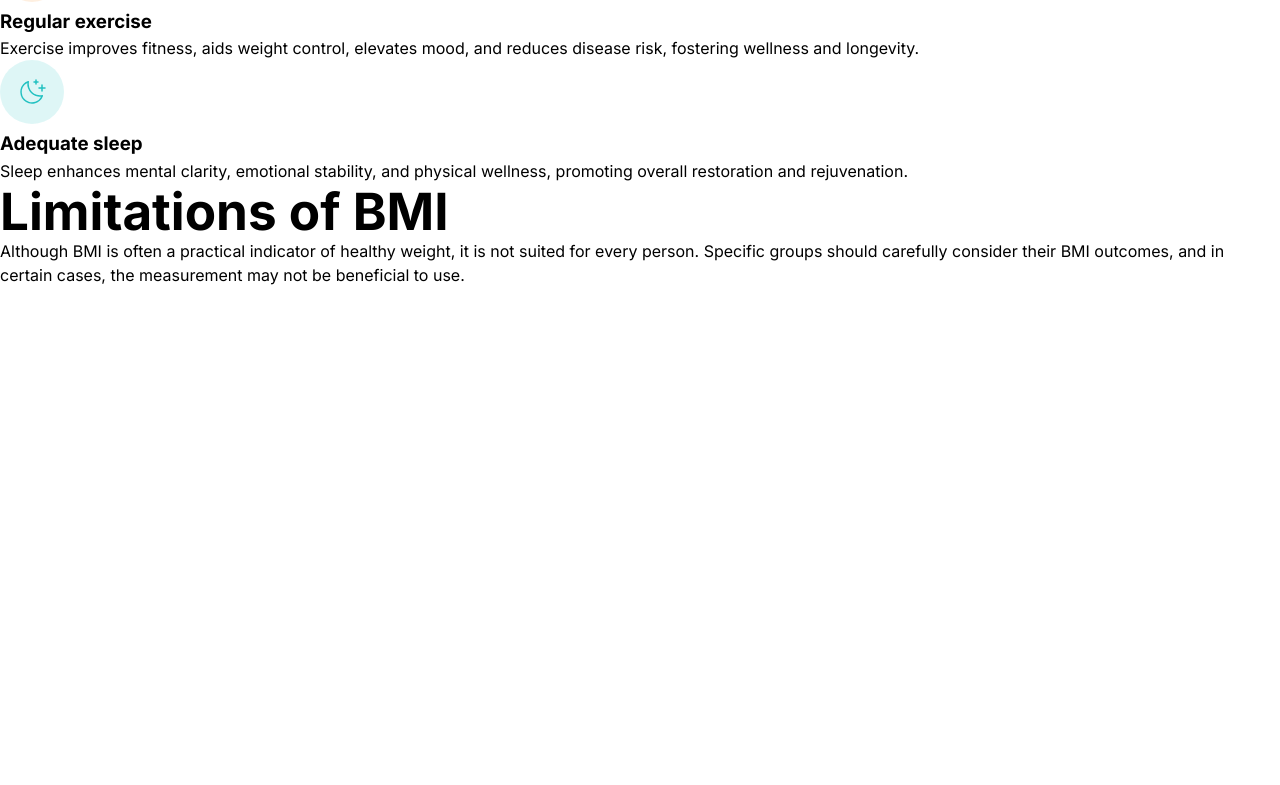
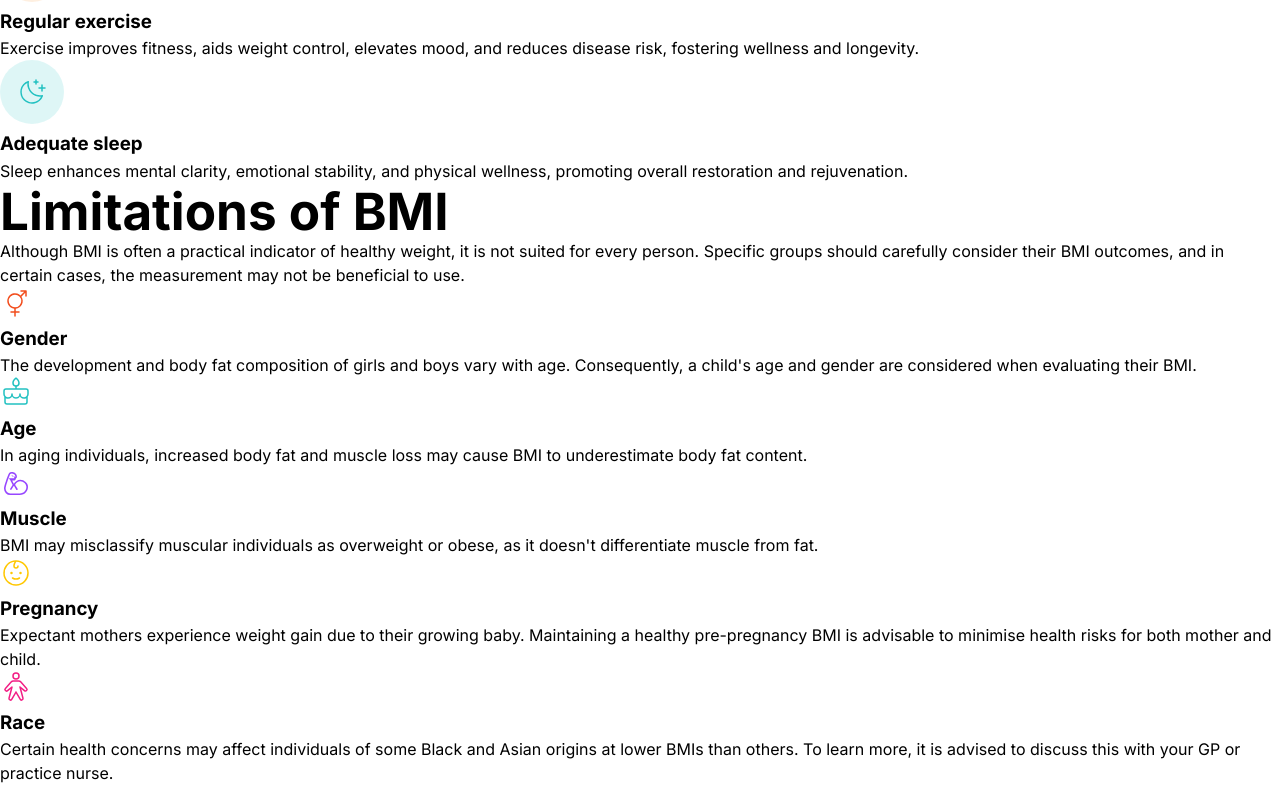
Before and after one commit to PiriyaLapa/body-mass-calculator-page2, a React (Vite) app: page / in a window 1280 px wide. Shown: the part 1870-2655 px from the top of the page. Before the commit the page ends 2157 px from the top, so only its background shows below. Built offline with nearby package versions, Linux system fonts and the light colour scheme; the HTML template or start-up script is replaced by a standard one.

Commit message:
update Footer icons

```diff
--- a/src/components/cards/FooterIconCard.tsx
+++ b/src/components/cards/FooterIconCard.tsx
@@ -1,9 +1,10 @@
 import { Component } from "react";
 import { StyledFooterIconCard } from "../../styles/styles";
 import { IFooterSubCard } from "../../apis/contentData";
+import FooterIcon from "../icons/FooterIcons";
 
 interface FooterIconCardProps {
-  subCardContent: IFooterSubCard;
+  subCardContent: IFooterSubCard[];
 }
 export default class FooterIconCard extends Component<FooterIconCardProps> {
   renderSubFooterCard() {
@@ -16,7 +17,13 @@ export default class FooterIconCard extends Component<FooterIconCardProps> {
       4: "race",
     };
 
-    return  subCardContent.map((card) => (<div></div>))
+    return subCardContent.map((card) => (
+      <div key={card.id}>
+        <FooterIcon type={iconMapping[card.id]} />
+        <h3>{card.title}</h3>
+        <p>{card.content}</p>
+      </div>
+    ))
   }
 
   render() {
--- /dev/null
+++ b/src/components/icons/FooterIcons.tsx
@@ -0,0 +1,95 @@
+import { Component, ReactNode } from "react";
+
+interface FooterIconProps {
+  type: string;
+}
+
+export default class FooterIcon extends Component<FooterIconProps> {
+  FooterRenderIcon() {
+    const { type } = this.props;
+    switch (type) {
+      case "gender":
+        return (
+          <svg
+            xmlns="http://www.w3.org/2000/svg"
+            width="32"
+            height="32"
+            fill="none"
+            viewBox="0 0 32 32"
+          >
+            <path
+              fill="#F24E1E"
+              d="M26 3.25h-5a.75.75 0 1 0 0 1.5h3.19l-3.75 3.742a7.75 7.75 0 1 0-6.19 13.22v2.538H11a.75.75 0 1 0 0 1.5h3.25V29a.75.75 0 1 0 1.5 0v-3.25H19a.75.75 0 1 0 0-1.5h-3.25v-2.538A7.75 7.75 0 0 0 21.41 9.65l3.84-3.84V9a.75.75 0 1 0 1.5 0V4a.75.75 0 0 0-.75-.75Zm-11 17A6.25 6.25 0 1 1 21.25 14 6.257 6.257 0 0 1 15 20.25Z"
+            />
+          </svg>
+        );
+
+      case "age":
+        return (
+          <svg
+            xmlns="http://www.w3.org/2000/svg"
+            width="32"
+            height="32"
+            fill="none"
+            viewBox="0 0 32 32"
+          >
+            <path
+              fill="#22C1C1"
+              d="M28.75 14A2.75 2.75 0 0 0 26 11.25h-9.25V9.675a3.756 3.756 0 0 0 3-3.675c0-3.362-3.198-5.534-3.334-5.625a.75.75 0 0 0-.832 0C15.448.466 12.25 2.638 12.25 6a3.756 3.756 0 0 0 3 3.675v1.575H6A2.75 2.75 0 0 0 3.25 14v2.916c0 1.066.352 2.1 1 2.947V25A2.75 2.75 0 0 0 7 27.75h18A2.75 2.75 0 0 0 27.75 25v-5.137a4.85 4.85 0 0 0 1-2.947V14Zm-15-8c0-1.925 1.5-3.426 2.25-4.055.75.625 2.25 2.125 2.25 4.055a2.25 2.25 0 0 1-4.5 0Zm-9 8A1.25 1.25 0 0 1 6 12.75h20A1.25 1.25 0 0 1 27.25 14v2.916c0 1.79-1.416 3.285-3.157 3.333A3.25 3.25 0 0 1 20.75 17a.75.75 0 1 0-1.5 0 3.25 3.25 0 1 1-6.5 0 .75.75 0 1 0-1.5 0 3.251 3.251 0 0 1-3.343 3.25c-1.74-.049-3.157-1.544-3.157-3.334V14ZM25 26.25H7A1.25 1.25 0 0 1 5.75 25v-3.836a4.6 4.6 0 0 0 2.117.586 4.726 4.726 0 0 0 3.446-1.345c.26-.254.49-.537.687-.843a4.75 4.75 0 0 0 8 0c.198.306.43.589.69.843A4.716 4.716 0 0 0 24 21.75h.134a4.6 4.6 0 0 0 2.116-.586V25A1.25 1.25 0 0 1 25 26.25Z"
+            />
+          </svg>
+        );
+      case "muscle":
+        return (
+          <svg
+            xmlns="http://www.w3.org/2000/svg"
+            width="32"
+            height="32"
+            fill="none"
+            viewBox="0 0 32 32"
+          >
+            <path
+              fill="#9747FF"
+              d="M10.44 28h9.154C25.368 28 28 23.732 28 19.77a6.877 6.877 0 0 0-.68-2.677 6.836 6.836 0 0 0-1.678-2.188 7.96 7.96 0 0 0-5.336-2.216 7.924 7.924 0 0 0-3.752 1.188 7.99 7.99 0 0 0-2.73 2.852 932.84 932.84 0 0 1-1.615-3.254h1.697c.503-.031.98-.232 1.355-.57.376-.338.628-.793.715-1.292a2.707 2.707 0 0 0 .963-2.174c0-2.955-3.284-4.438-5.11-4.438-2.493-.059-3.216 1.763-3.863 3.393l-.028.073C7.534 9.509 4 18.748 4 21.554a6.558 6.558 0 0 0 1.844 4.588 6.25 6.25 0 0 0 4.596 1.856V28ZM9.43 9.06c.7-1.763 1.089-2.444 2.33-2.444h.055c1.195 0 3.52.996 3.52 2.824.021.184-.007.37-.082.539a1.5 1.5 0 0 0-.366-.35.76.76 0 0 0-.41-.139h-.426c-.415-.527-1.691-1.462-2.684-1.286l1.04 1.33h1.485l.215.516c.266.637.174.955.088 1.093a.447.447 0 0 1-.334.21H8.826l.495.65c.217.284.506.506.789.675.002.121.03.24.084.35l.222.447v.002c.47.948 1.56 3.144 2.145 4.316-.02.029-.04.059-.058.089l-2.32 3.793a.812.812 0 0 0 .264 1.11.797.797 0 0 0 1.103-.265l2.084-3.41a.999.999 0 0 0 .218.027c.082-.003.162-.016.24-.038l2.152 3.569a.803.803 0 0 0 1.101.271.806.806 0 0 0 .27-1.108l-2.376-3.94a1.659 1.659 0 0 0-.113-.163 6.328 6.328 0 0 1 2.142-2.399 6.272 6.272 0 0 1 3.037-1.027 6.353 6.353 0 0 1 4.249 1.784 5.31 5.31 0 0 1 1.843 3.684c-.001 3.293-2.105 6.616-6.803 6.616H10.44a4.692 4.692 0 0 1-3.454-1.372 4.917 4.917 0 0 1-1.381-3.445c0-2.13 2.764-9.758 3.826-12.509Z"
+            />
+          </svg>
+        );
+      case "pregnancy":
+        return (
+          <svg
+            xmlns="http://www.w3.org/2000/svg"
+            width="32"
+            height="32"
+            fill="none"
+            viewBox="0 0 32 32"
+          >
+            <path
+              fill="#FFC700"
+              d="M11.5 17.25a1.25 1.25 0 1 1 0-2.5 1.25 1.25 0 0 1 0 2.5Zm9-2.5a1.25 1.25 0 1 0 0 2.5 1.25 1.25 0 0 0 0-2.5Zm-1.4 5.615a5.875 5.875 0 0 1-6.2 0 .75.75 0 0 0-.8 1.27 7.375 7.375 0 0 0 7.8 0 .751.751 0 0 0-.8-1.27ZM28.75 16A12.75 12.75 0 1 1 16 3.25 12.765 12.765 0 0 1 28.75 16Zm-1.5 0A11.263 11.263 0 0 0 16.366 4.756C14.787 6.904 14.75 8.981 14.75 9a1.25 1.25 0 0 0 2.5 0 .75.75 0 1 1 1.5 0 2.75 2.75 0 1 1-5.5 0c0-.094.019-1.978 1.268-4.152A11.25 11.25 0 1 0 27.25 16Z"
+            />
+          </svg>
+        );
+      case "race":
+        return (
+          <svg
+            xmlns="http://www.w3.org/2000/svg"
+            width="32"
+            height="32"
+            fill="none"
+            viewBox="0 0 32 32"
+          >
+            <path
+              fill="#F21E84"
+              d="M16 8.75a3.75 3.75 0 1 0 0-7.5 3.75 3.75 0 0 0 0 7.5Zm0-6a2.25 2.25 0 1 1 0 4.5 2.25 2.25 0 0 1 0-4.5Zm11.11 14.177-5.651-6.407a3.75 3.75 0 0 0-2.813-1.27h-5.292a3.75 3.75 0 0 0-2.813 1.269L4.89 16.927a2.25 2.25 0 0 0 3.168 3.198l2.638-2.116-2.266 8.606a2.25 2.25 0 0 0 4.094 1.868L16 22.5l3.476 5.989a2.25 2.25 0 0 0 4.094-1.868l-2.266-8.608 2.639 2.112a2.25 2.25 0 0 0 3.167-3.195v-.003Zm-1.079 2.103a.75.75 0 0 1-1.061 0 .523.523 0 0 0-.061-.055l-4.439-3.56a.75.75 0 0 0-1.195.775l2.859 10.866a.966.966 0 0 0 .046.125.75.75 0 1 1-1.36.634.542.542 0 0 0-.031-.06l-4.14-7.13a.75.75 0 0 0-1.298 0l-4.14 7.131a.534.534 0 0 0-.031.06.75.75 0 0 1-1.36-.633.954.954 0 0 0 .046-.125l2.859-10.867a.75.75 0 0 0-.316-.816.759.759 0 0 0-.409-.125.75.75 0 0 0-.47.165l-4.439 3.56a.523.523 0 0 0-.061.055.75.75 0 0 1-1.061-1.061L6 17.935l5.665-6.424a2.25 2.25 0 0 1 1.688-.761h5.292a2.25 2.25 0 0 1 1.688.761L26 17.935l.032.034a.748.748 0 0 1 0 1.061Z"
+            />
+          </svg>
+        );
+
+      default:
+        return null;
+    }
+  }
+  render(): ReactNode {
+    return this.FooterRenderIcon();
+  }
+}
--- a/src/pages/sections/MainSection.tsx
+++ b/src/pages/sections/MainSection.tsx
@@ -9,7 +9,7 @@ interface MainSectionProps {
 }
 export default class MainSection extends Component<MainSectionProps> {
   render() {
-    const { maincard, subcard} = this.props.dataApis.cardcontent;
+    const { maincard, subcard } = this.props.dataApis.cardcontent;
     return (
       <StyledMainSection>
         <MainCard maincardContent={maincard} />
```
